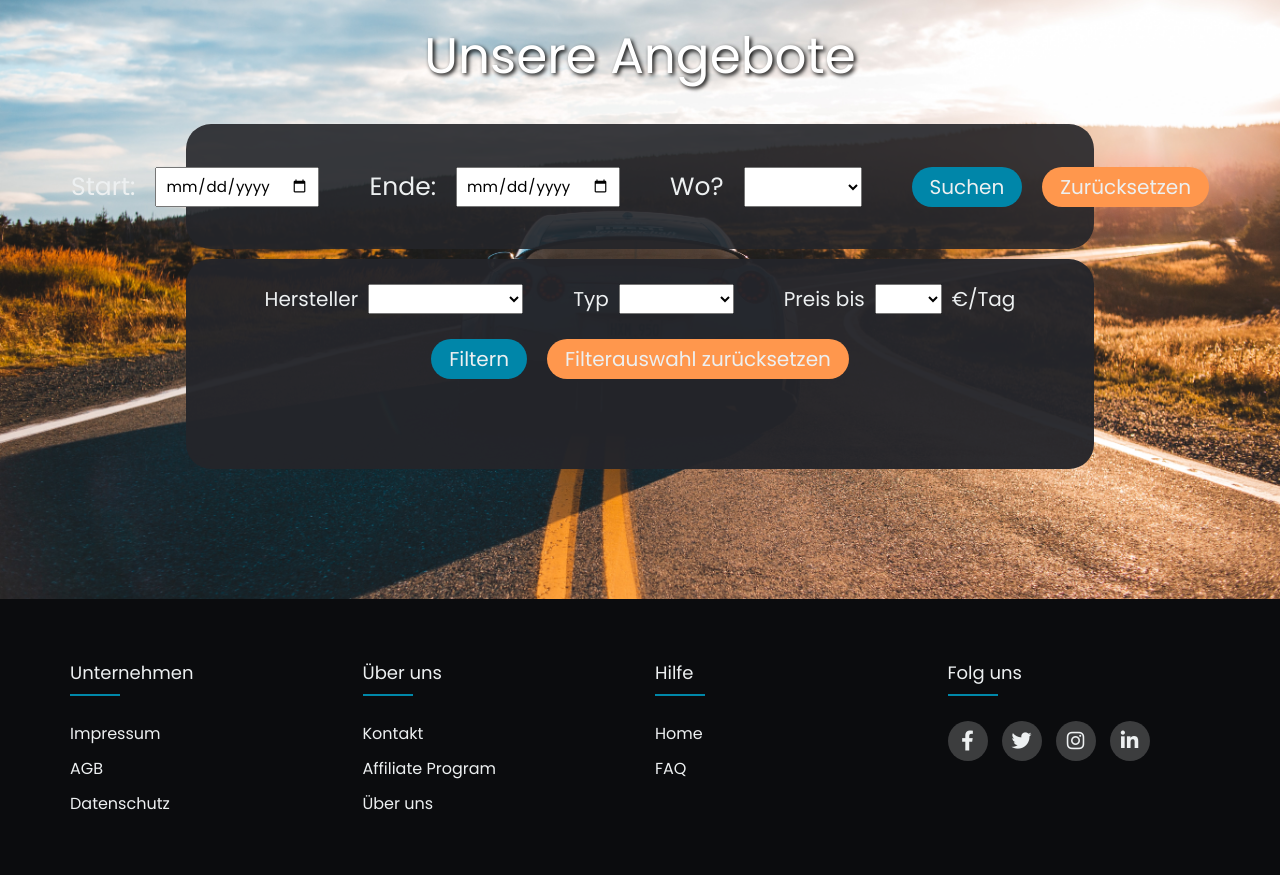
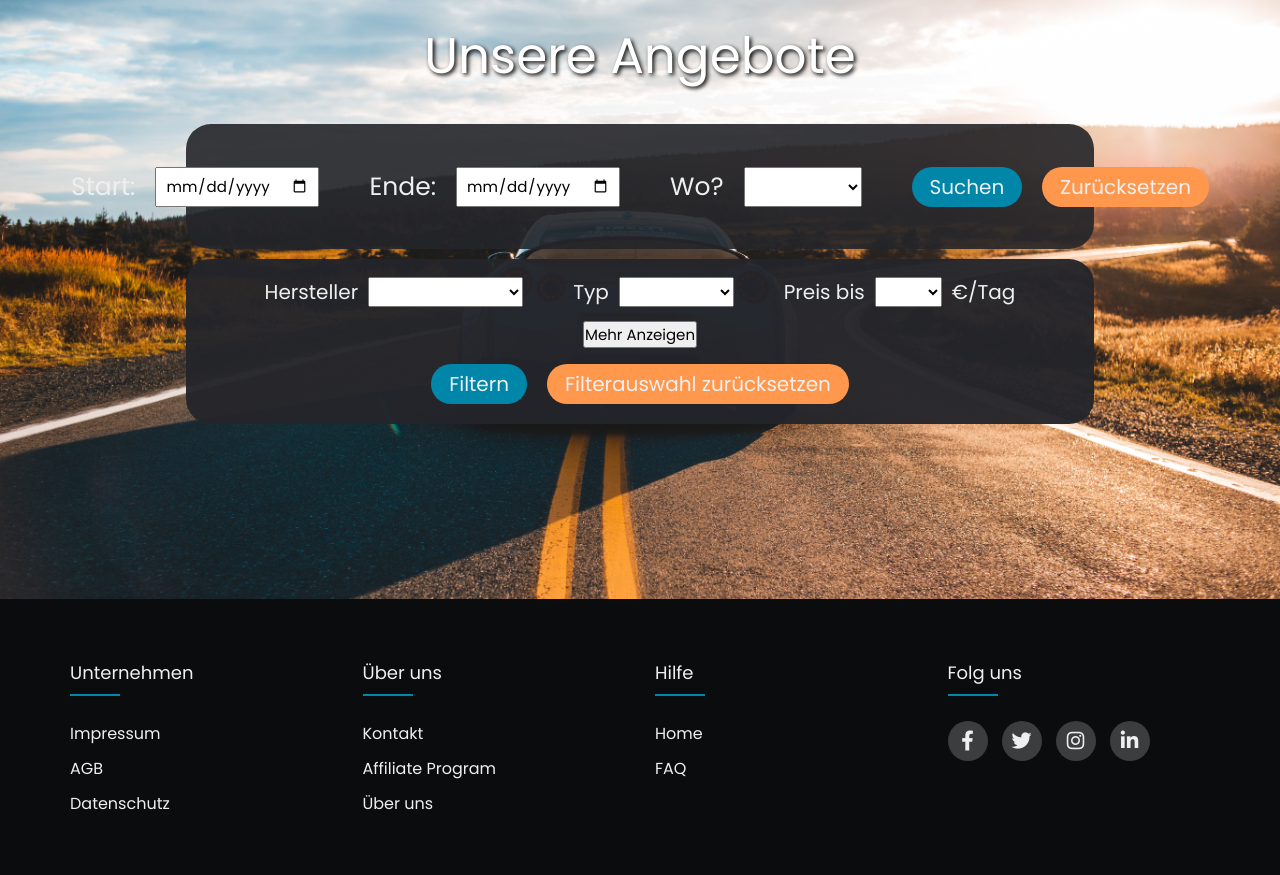
Before and after one commit to DankoRother/Medium_Hot, a PHP site: page /mieten.php in a window 1280 px wide. Shown: the part 121-996 px from the top of the page. Run offline with PHP 8.4, Linux system fonts and the light colour scheme.

Commit message:
mehr anzeigen button

```diff
--- a/CSS/mieten.css
+++ b/CSS/mieten.css
@@ -111,7 +111,7 @@
 }
 
 .suchfilter-extended {
-    height: 210px;
+    height: auto;
     width: 71%;
     border-radius: 25px;
     z-index: 2;
@@ -120,6 +120,14 @@
 }
 
 .filter-row-2 {
+    display: flex;
+    gap: 50px;
+    width: 100%;
+    height: 45px;
+    justify-content: center;
+}
+
+.filter-row-filter {
     display: flex;
     gap: 50px;
     width: 100%;
@@ -173,3 +181,54 @@
     padding: 0 8px;
     text-align: center;
 }
+
+.form-input-2 {
+    height: 30px;
+    width: 60px;
+    font-family: "Poppins", sans-serif;
+    font-weight: 500;
+    font-size: 15px;
+    text-align: center;
+}
+
+.filter-bar-2 button {
+    color: black;
+    font-family: "Poppins", sans-serif;
+    font-weight: 500;
+    font-size: 15px;
+}
+
+.filter-row-button {
+    display: flex;
+    width: 100%;
+    height: 40px;
+    justify-content: center;
+}
+
+.filter-row-3 {
+    display: flex;
+    gap: 50px;
+    width: 100%;
+    height: 60px;
+    justify-content: center;
+    background-color: rgb(36, 37, 42, 1);
+    border-top-style: solid;
+    border-top-color: rgba(0,134,169,1);
+    border-width: 2px;
+}
+
+.filter-row-4 {
+    display: flex;
+    gap: 50px;
+    width: 100%;
+    height: 60px;
+    justify-content: center;
+    background-color: rgb(36, 37, 42, 1);
+    border-bottom-style: solid;
+    border-bottom-color: rgba(0,134,169,1);
+    border-width: 2px;
+}
+
+#hide {
+    display: none;
+}
--- a/mieten.js
+++ b/mieten.js
@@ -1,4 +1,16 @@
-function myFunction() {
-    var element = document.getElementById("myDIV");
-    element.classList.toggle("hidden");
- }
+var isHidden = true;
+
+function show_hide() {
+  var divToToggle = document.getElementById('hide');
+  var toggleButton = document.getElementById('toggleButton');
+
+  // Deaktiviere den Button während der Ausführung
+  toggleButton.disabled = true;
+
+  // Ändere die Sichtbarkeit des divs
+  divToToggle.style.display = isHidden ? 'block' : 'none';
+  isHidden = !isHidden;
+
+  // Aktiviere den Button nach Abschluss der Funktion
+  toggleButton.disabled = false;
+}
--- a/mieten.php
+++ b/mieten.php
@@ -8,6 +8,7 @@
         <meta name="description" content="">
         <meta name="viewport" content="width=device-width, initial-scale=1">
         <link rel="stylesheet" href="CSS/mieten.css">                                                   <!-- CSS file import -->
+        <script language="javascript" type="text/javascript" src="mieten.js"></script>
     </head>
 
 <body>
@@ -110,7 +111,17 @@
                     </select>
                     <h3>€/Tag</h3>
                 </div>
-                <!-- <div class="filter-bar-2">
+            </div>
+
+            <div class="filter-row-button">
+                <div class="filter-bar-2">
+                    <button id="toggleButton" onclick = "show_hide()">Mehr Anzeigen</button>
+                </div>
+            </div>
+
+            <div id="hide">
+                <div class="filter-row-3">
+                    <div class="filter-bar-2">
                         <h3>Sitze</h3>
                         <select name="seats" class="form-select-2">
                             <option value=""></option>
@@ -123,6 +134,14 @@
                         </select>
                     </div>
                     <div class="filter-bar-2">
+                        <h3>Getriebe</h3>
+                        <select name="gear" class="form-select-2">
+                            <option value=""></option>
+                            <option value="">manually</option>
+                            <option value="">automatic</option>
+                        </select>
+                    </div>
+                    <div class="filter-bar-2">
                         <h3>Türen</h3>
                         <select name="doors" class="form-select-2">
                             <option value=""></option>
@@ -132,13 +151,12 @@
                         </select>
                     </div>
                     <div class="filter-bar-2">
-                    <h3>Getriebe</h3>
-                    <select name="gear" class="form-select-2">
-                        <option value=""></option>
-                        <option value="">manually</option>
-                        <option value="">automatic</option>
-                    </select>
+                        <h3>Alter ab</h3>
+                        <input type="number" name="min_age" class="form-input-2">
+                        <h3>Jahren</h3>
                     </div>
+                </div>
+                <div class="filter-row-4">
                     <div class="filter-bar-2">
                         <h3>Antrieb</h3>
                         <select name="drive" class="form-select-2">
@@ -147,9 +165,14 @@
                             <option value="">Elektro</option>
                         </select>
                     </div>
-
+                    <div class="filter-bar-2">
+                        <h3>Klima</h3>
+                        <input name="air_condition" type="checkbox">
                     </div>
-            <div class="filter-row-2">
+                    <div class="filter-bar-2">
+                        <h3>GPS</h3>
+                        <input name="gps" type="checkbox">
+                    </div>
                     <div class="filter-bar-2">
                         <h3>Kofferraum</h3>
                         <select name="doors" class="form-select-2">
@@ -162,26 +185,10 @@
                         </select>
                         <h3>m³</h3>
                     </div>
-                <div class="filter-bar-2">
-                    <h3>Klima</h3>
-                    <input name="air_condition" type="checkbox">
                 </div>
-                <div class="filter-bar-2">
-                    <h3>GPS</h3>
-                    <input name="gps" type="checkbox">
             </div>
-                <div class="filter-bar-2">
-                    <h3>Alter ab</h3>
-                    <select name="min_age" class="form-select-2">
-                        <option value=""></option>
-                        <option value="">18</option>
-                        <option value="">21</option>
-                        <option value="">25</option>
-                    </select>
-                    <h3>Jahren</h3>
-                </div>  -->
-            </div>
-            <div class="filter-row-2">
+
+            <div class="filter-row-filter">
                 <div class="filter_bar">
                     <input type="submit" value="Filtern" class="button_filter">
                     <input type="reset" value="Filterauswahl zurücksetzen" class="button_reset" onclick="document.getElementById('filter2').selectedIndex = 0">
```
Lines whose indentation alone changed are shown as unchanged.
